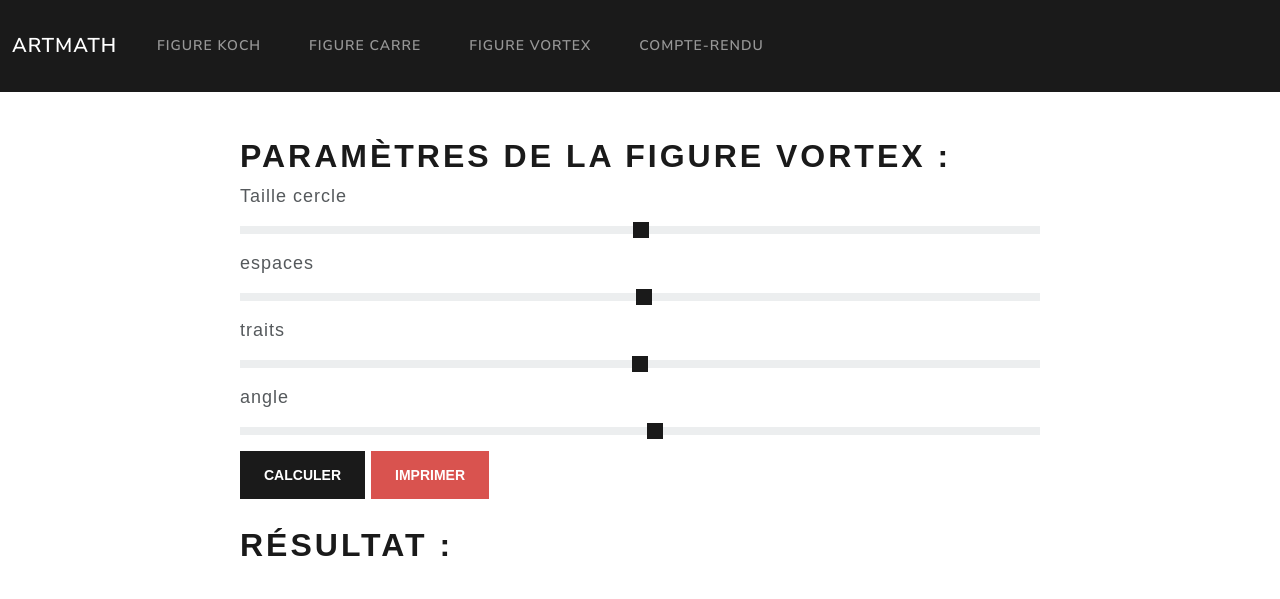
After one commit to tsuru77/sae_24, a Symfony app: template templates/artmath/vortex.html.twig in a window 1280 px wide. The commit adds this page. Shown: the top 599 px of the page. Run offline with Twig, Linux system fonts and the light colour scheme; the template is opened without the code that fills it, so the values that code supplies are empty; some libraries are stand-ins or nearby versions.

Commit message:
ajout vortex

```diff
--- a/templates/artmath/imprimer.html.twig
+++ b/templates/artmath/imprimer.html.twig
@@ -1,5 +1,2 @@
 <img src="{{fichier}}" width="100%">
 <script>window.print();</script>
-
-<img src="{{file}}" width="100%">
-<script>window.print();</script>
--- /dev/null
+++ b/templates/artmath/print_nees.html.twig
@@ -0,0 +1,2 @@
+<img src="{{file}}" width="100%">
+<script>window.print();</script>
--- /dev/null
+++ b/templates/artmath/vortex.html.twig
@@ -0,0 +1,57 @@
+{% extends 'base.html.twig' %}
+
+{% block title %}Art mathématique{% endblock %}
+
+{% block body %}
+<style>
+    .example-wrapper { margin: 1em auto; max-width: 800px; width: 95%; font: 18px/1.5 sans-serif; }
+    .example-wrapper code { background: #F5F5F5; padding: 2px 6px; }
+</style>
+
+
+<div class="example-wrapper">
+
+<br>
+
+<h1>Paramètres de la figure vortex :</h1>
+
+    <form method="post" action="/calcul_vortex">
+        <div>
+            <label for="cerle1_rayon" class="form-label">Taille cercle</label>
+                <input type="range" class="form-range" min="1" max="400" step="5" id="cercle1_rayon" name="cercle1_rayon">
+        </div>
+
+        <div>
+            <label for="espaces" class="form-label">espaces</label>
+                <input type="range" class="form-range" min="10" max="1000" step="50" id="espaces" name="espaces">
+        </div>
+
+        <div>
+            <label for="traits" class="form-label">traits</label>
+                <input type="range" class="form-range" min="10" max="150" step="5" id="traits" name="traits">
+        </div>
+
+        <div>
+            <label for="angle" class="form-label">angle</label>
+                <input type="range" class="form-range" min="15" max="150" step="7" id="angle" name="angle">
+        </div>
+
+
+        <div>
+            <button type="submit" class="btn btn-primary" name="generer" value="1">Calculer</button>
+            <button type="submit" class="btn btn-danger" name="printer" value="1">Imprimer</button>
+        </div>
+    </form>
+
+
+    <br>
+
+    <h1> Résultat : </h1>
+    <img src="{{figure}}" width="100%">
+
+
+
+
+
+</div>
+{% endblock %}
--- a/templates/base.html.twig
+++ b/templates/base.html.twig
@@ -7,9 +7,9 @@
 
         {% block stylesheets %}
             {###########################################}
-            {# Utilise le style sketchy de bootswatch  #}
+            {# Utilise le style lux de bootswatch  #}
             {###########################################}
-            <link href="https://bootswatch.com/5/sketchy/bootstrap.min.css" rel="stylesheet">
+            <link href="https://bootswatch.com/5/lux/bootstrap.min.css" rel="stylesheet">
         {% endblock %}
 
         {% block javascripts %}
@@ -18,7 +18,7 @@
 
     <nav class="navbar navbar-expand-lg navbar-dark bg-primary">
   <div class="container-fluid">
-    <a class="navbar-brand" href="#">Artmath</a>
+  <a class="navbar-brand" href="/">Artmath</a>
     <button class="navbar-toggler" type="button" data-bs-toggle="collapse" data-bs-target="#navbarColor01" aria-controls="navbarColor01" aria-expanded="false" aria-label="Toggle navigation">
       <span class="navbar-toggler-icon"></span>
     </button>
@@ -26,17 +26,16 @@
     <div class="collapse navbar-collapse" id="navbarColor01">
       <ul class="navbar-nav me-auto">
         <li class="nav-item">
-          <a class="nav-link active" href="#">Artmath
-          </a>
+          <a class="nav-link" href="koch">figure koch</a>
         </li>
         <li class="nav-item">
-          <a class="nav-link" href="/calculer">figure koch</a>
+          <a class="nav-link" href="neescarre">figure carre</a>
         </li>
         <li class="nav-item">
-          <a class="nav-link" href="/calculer">figure carre</a>
+          <a class="nav-link" href="vortex">figure vortex</a>
         </li>
         <li class="nav-item">
-          <a class="nav-link" href="https://lavish-binder-598.notion.site/SAE-24-ff890782928b43218a03bbd11e8b0a7e">Compte-rendu</a>
+          <a class="nav-link" href="cr">Compte-rendu</a>
         </li>
       </ul>
     </div>
```
Also changed, not shown: src/Controller/ArtmathController.php (+97 -8 lines), templates/artmath/cr.html.twig (+16 -0 lines), templates/artmath/index.html.twig (+16 -2 lines), templates/artmath/koch.html.twig (+5 -3 lines), templates/artmath/ness_carre.html.twig (+11 -5 lines), public/.htaccess (added), public/reponse.png, public/reponse.svg, templates/artmath/cube.css (added), 4 other files.
